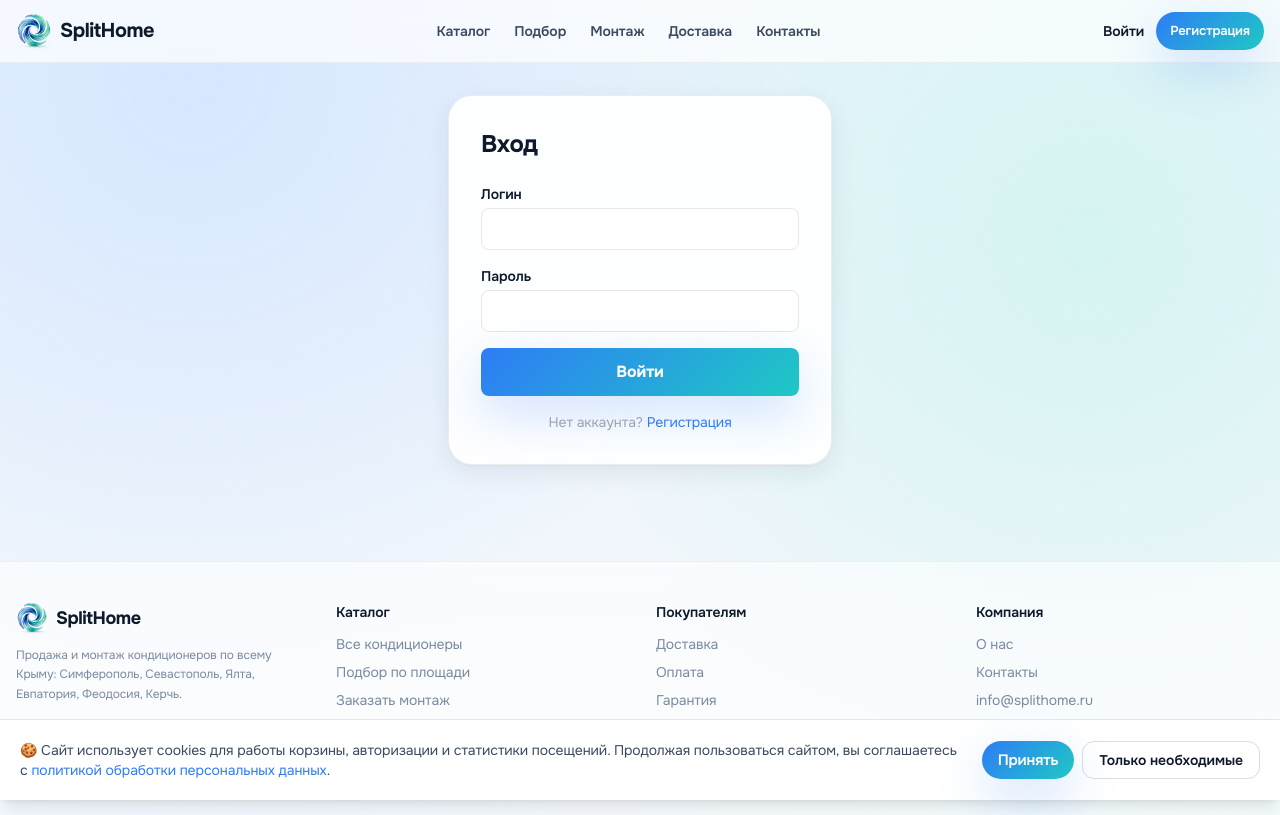
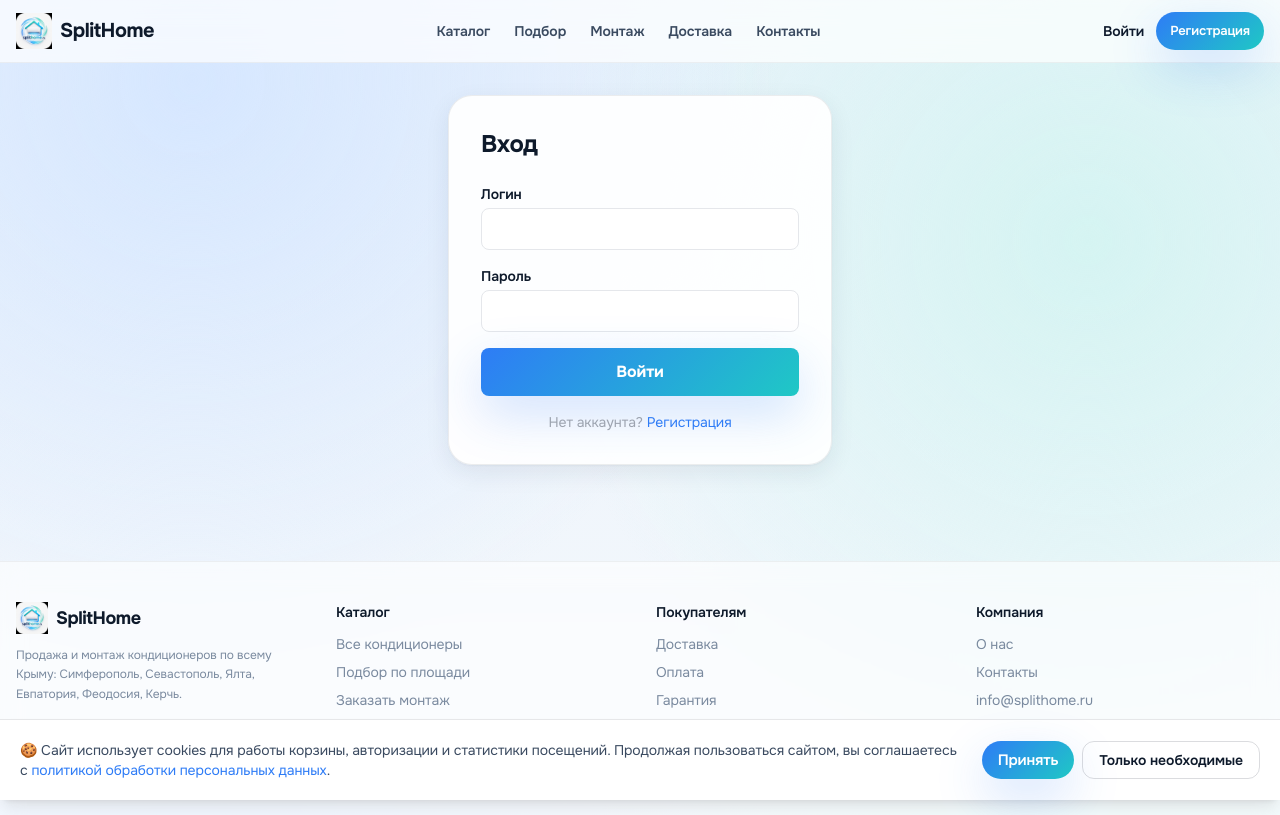
Before and after one commit to flycited2-dotcom/split-shop_claude, a Django app: page /auth/login/ in a window 1280 px wide. Run offline with Django 5.2, Linux system fonts and the light colour scheme; parts of the project's set-up code (start-up, migrations or seed data) failed here and were passed over; some libraries are stand-ins or nearby versions.

Commit message:
feat(brand): новый favicon splithome — ico + png + apple-touch + og-image
Источник: оригинальный логотип splithome.ru от владельца.
Сгенерированы: favicon.ico (16/32/48/64), PNG (16/32/48/96/192/512),
apple-touch-icon (180), og-image (1200x630).

Заменён swirl.png в base.html (icon-теги), header/footer (логотип) и
JSON-LD на главной (LocalBusiness.image).

Co-Authored-By: Claude Opus 4.7 <noreply@anthropic.com>

```diff
--- a/templates/base.html
+++ b/templates/base.html
@@ -7,13 +7,16 @@
   <meta name="viewport" content="width=device-width, initial-scale=1.0">
   <title>{% block title %}SplitHome — кондиционеры и сплит-системы в Крыму{% endblock %}</title>
   <meta name="description" content="{% block meta_description %}SplitHome — продажа, доставка и монтаж кондиционеров по всему Крыму. Симферополь, Севастополь, Ялта, Евпатория, Феодосия, Керчь.{% endblock %}">
-  <link rel="icon" type="image/png" href="{% static 'img/swirl.png' %}">
+  <link rel="icon" type="image/x-icon" href="{% static 'img/favicon/favicon.ico' %}">
+  <link rel="icon" type="image/png" sizes="32x32" href="{% static 'img/favicon/favicon-32.png' %}">
+  <link rel="icon" type="image/png" sizes="192x192" href="{% static 'img/favicon/favicon-192.png' %}">
+  <link rel="apple-touch-icon" sizes="180x180" href="{% static 'img/favicon/apple-touch-icon.png' %}">
   <!-- Open Graph -->
   <meta property="og:type" content="website">
   <meta property="og:site_name" content="SplitHome">
   <meta property="og:title" content="{% block og_title %}{% block og_title_inner %}{% endblock %}{% endblock %}">
   <meta property="og:description" content="{% block og_description %}SplitHome — продажа и монтаж кондиционеров по всему Крыму.{% endblock %}">
-  <meta property="og:image" content="{% block og_image %}{% static 'img/swirl.png' %}{% endblock %}">
+  <meta property="og:image" content="{% block og_image %}{% static 'img/favicon/og-image.jpg' %}{% endblock %}">
   <meta property="og:url" content="{{ request.build_absolute_uri }}">
   <script src="https://cdn.tailwindcss.com"></script>
   <script>
--- a/templates/home.html
+++ b/templates/home.html
@@ -13,7 +13,7 @@
   "description": "Продажа, доставка и монтаж кондиционеров и сплит-систем по всему Крыму. Симферополь, Севастополь, Ялта, Евпатория, Феодосия, Керчь.",
   "url": "https://splithome.ru",
   "email": "info@splithome.ru",
-  "image": "https://splithome.ru/static/img/swirl.png",
+  "image": "https://splithome.ru/static/img/favicon/favicon-512.png",
   "address": {
     "@type": "PostalAddress",
     "addressRegion": "Республика Крым",
--- a/templates/partials/footer.html
+++ b/templates/partials/footer.html
@@ -5,7 +5,7 @@
     <div class="grid grid-cols-2 md:grid-cols-4 gap-8 mb-8">
       <div class="col-span-2 md:col-span-1">
         <div class="flex items-center gap-2 mb-3">
-          <img src="{% static 'img/swirl.png' %}" alt="SplitHome" class="w-8 h-8">
+          <img src="{% static 'img/favicon/favicon-192.png' %}" alt="SplitHome" class="w-8 h-8">
           <span class="font-bold text-ink text-lg tracking-tight">SplitHome</span>
         </div>
         <p class="text-xs text-ink-3 leading-relaxed">Продажа и монтаж кондиционеров по всему Крыму: Симферополь, Севастополь, Ялта, Евпатория, Феодосия, Керчь.</p>
--- a/templates/partials/header.html
+++ b/templates/partials/header.html
@@ -4,7 +4,7 @@
   <div class="max-w-7xl mx-auto px-4 py-3 flex items-center justify-between gap-3 sm:gap-6">
 
     <a href="/" class="flex items-center gap-2 shrink-0">
-      <img src="{% static 'img/swirl.png' %}" alt="SplitHome" class="w-8 h-8 sm:w-9 sm:h-9">
+      <img src="{% static 'img/favicon/favicon-192.png' %}" alt="SplitHome" class="w-8 h-8 sm:w-9 sm:h-9">
       <span class="text-lg sm:text-xl font-bold tracking-tight text-ink">SplitHome</span>
     </a>
 
```
Also changed, not shown: static/img/favicon/apple-touch-icon.png (added), static/img/favicon/favicon-16.png (added), static/img/favicon/favicon-192.png (added), static/img/favicon/favicon-32.png (added), static/img/favicon/favicon-48.png (added), static/img/favicon/favicon-512.png (added), static/img/favicon/favicon-96.png (added), static/img/favicon/favicon.ico (added), static/img/favicon/og-image.jpg (added).
